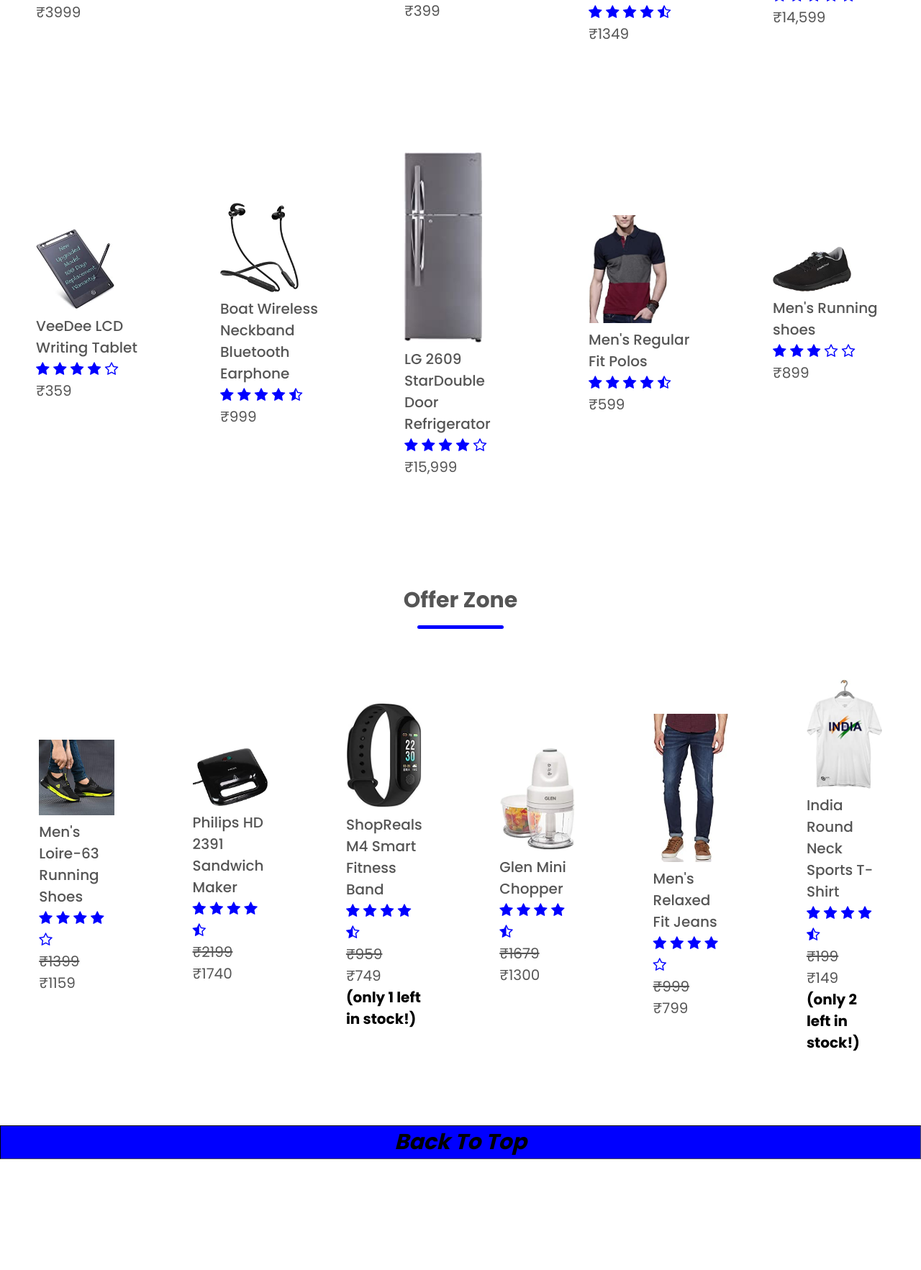
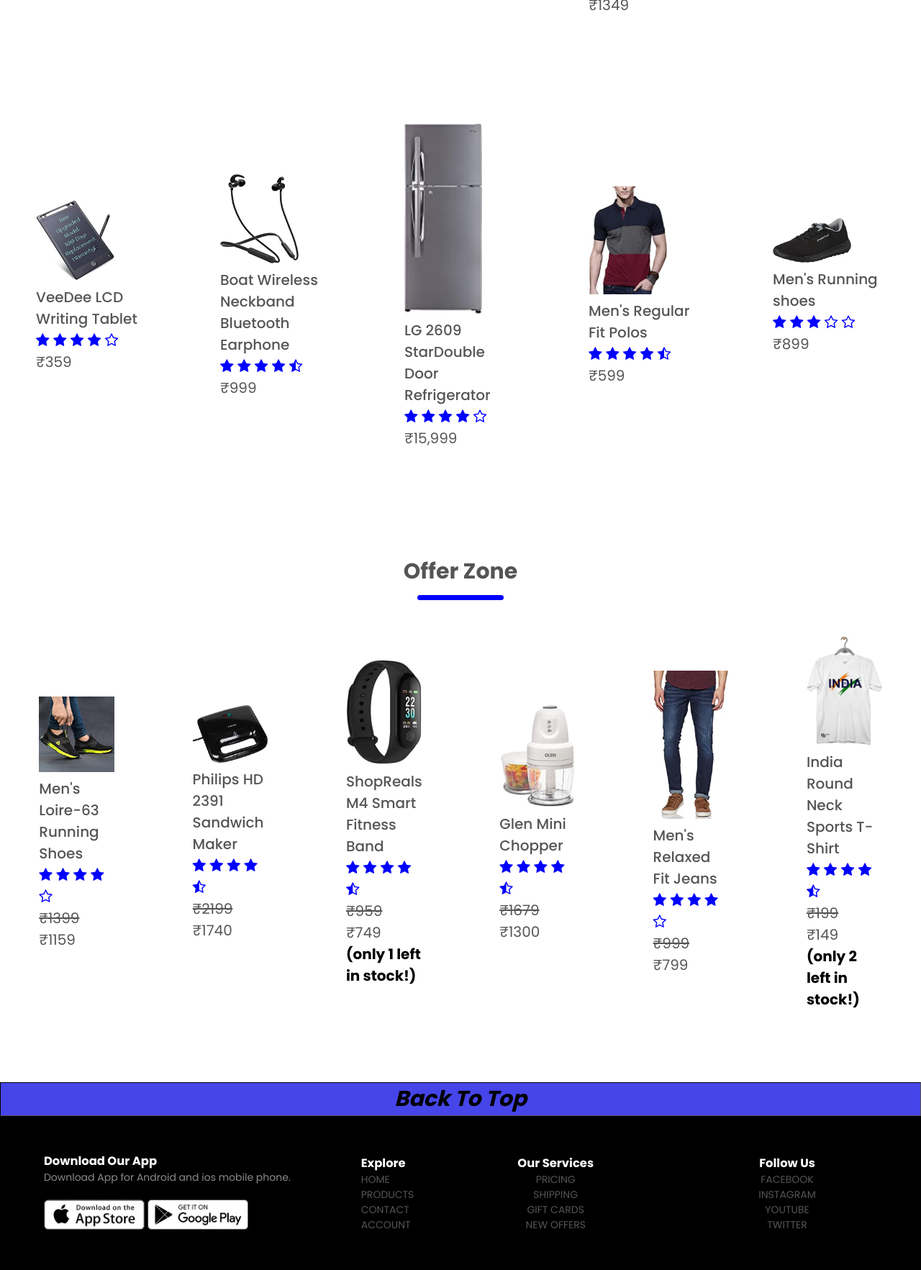
Before and after one commit to ludhani810/Final-project, a PHP site: page /project/index.html in a window 1280 px wide. Shown: the part 1990-3755 px from the top of the page at 72% size. Before the commit the page ends 3601 px from the top, so only its background shows below. Run offline with PHP 8.4, Linux system fonts and the light colour scheme.

Commit message:
Attach the Footer Section

```diff
--- a/index.html
+++ b/index.html
@@ -18,11 +18,11 @@
     </div>
     <nav>
         <ul>
-            <li><a href="">Home</a></li>
-            <li><a href="">Products</a></li>
-            <li><a href="">About</a></li>
-            <li><a href="">Contact</a></li>
-            <li><a href="http://localhost/project/regis.html">Account</a></li>
+            <li><a href="#" >Home</a></li>
+            <li><a href="#" >Products</a></li>
+            <li><a href="#" >Contact</a></li>
+            <li><a href="#" >Account</a></li>
+
         </ul>
     </nav>
     <i class="fa fa-shopping-cart fa-3x" aria-hidden="true"></i>
@@ -358,6 +358,62 @@
 </div>
 
 
+<div class="footer">
+    <div class="container">
+        <div class="row">
+            <div class="footer-col-1">
+                <h3>Download Our App</h3>
+                <p>Download App for Android and ios mobile phone.</p>
+                <div class="app-logo">
+                    <img src="Image/footerstore1.png">
+                    <img src="Image/footerstore2.png">
+                </div>
+            </div>
+            <div class="footer-color-2">
+                <h3>Explore</h3>
+                <ul>
+                    <li><a href="#">HOME</a></li>
+                    <li><a href="#">PRODUCTS</a></li>
+                    <li><a href="#">CONTACT</a></li>
+                    <li><a href="#">ACCOUNT</a></li>
+
+
+
+                </ul>
+            </div>
+            <div class="footer-col-3">
+              <h3>Our Services</h3>
+              <ul>
+                  <li><a href="#">PRICING</a></li>
+                  <li><a href="#">SHIPPING</a></li>
+                  <li><a href="#">GIFT CARDS</a></li>
+                  <li><a href="#">NEW OFFERS</a></li>
+              </ul>
+          </div>
+          <div class="footer-col-4">
+              <h3>Follow Us</h3>
+              <ul>
+                  <li><a href="#">FACEBOOK</a></li>
+                  <li><a href="#">INSTAGRAM</a></li>
+                  <li><a href="#">YOUTUBE</a></li>
+                  <li><a href="#">TWITTER</a></li>
+              </ul>
+          </div>
+
+        </div>
+    </div>
+</div>
+
+
+
+
+
+
+
+
+
+
+
 
 
 
--- a/style.css
+++ b/style.css
@@ -12,7 +12,7 @@ body{
 }
 .logo button {
     padding:8px;
-    background:;
+
 
 }
 .logo  p{
@@ -33,11 +33,12 @@ nav{
 nav ul{
     display:inline-block;
     list-style-type: none;
+    margin-right:2px;
 }
 nav ul li{
     display: inline-block;
     margin-right: 20px;
-    font-size:18px;
+    font-size:22px;
     font-weight:700;
 
 }
@@ -45,6 +46,7 @@ a{
     text-decoration: none;
     color: #555;
 }
+
 
 p{
     color: #555;
@@ -174,7 +176,7 @@ p{
 .title{
     padding-top:30px;
     text-align: center;
-    margin:0 auto 20px;
+    padding-bottom:0;
     position:relative;
     line-height: 80px;
     color:#555;
@@ -189,6 +191,7 @@ p{
     position:absolute;
     bottom: 0;
     left: 50%;
+    padding-top:2px;
     transform:translateX(-50%);
 }
 h4{
@@ -227,5 +230,50 @@ a em{
     border-style:inset;
     border-width:1px;
     border-color:black;
-    background-color: blue;
+    background-color: #4545e9;
 }
+
+.footer{
+    background-color:#000;
+    color: #8a8a8a;
+    font-size:14px;
+    margin-top:px;
+    padding-bottom:20px;
+    padding-top:20px;
+
+
+}
+.footer p{
+    color:#8a8a8a;
+}
+.footer h3{
+    color:#fff;
+    margin-bottom:0;
+}
+
+.footer-col-1,  .footer-col-2,  .footer-col-3,  .footer-col-4{
+    min-width: 250px;
+    margin-bottom: 0;
+}
+.footer-col-1{
+    flex-basis:30%;
+}
+.footer-col-2,.footer-col-3, .footer-col-4{
+     flex-basis:15% ;
+     text-align:center;
+}
+ul{
+    list-style-type:none;
+}
+.app-logo{
+    margin-top:20px;
+}
+.app-logo img {
+        width:140px;
+}
+
+
+.footer .row{
+  margin-top:30px;
+  margin-bottom:30px;
+}
```
